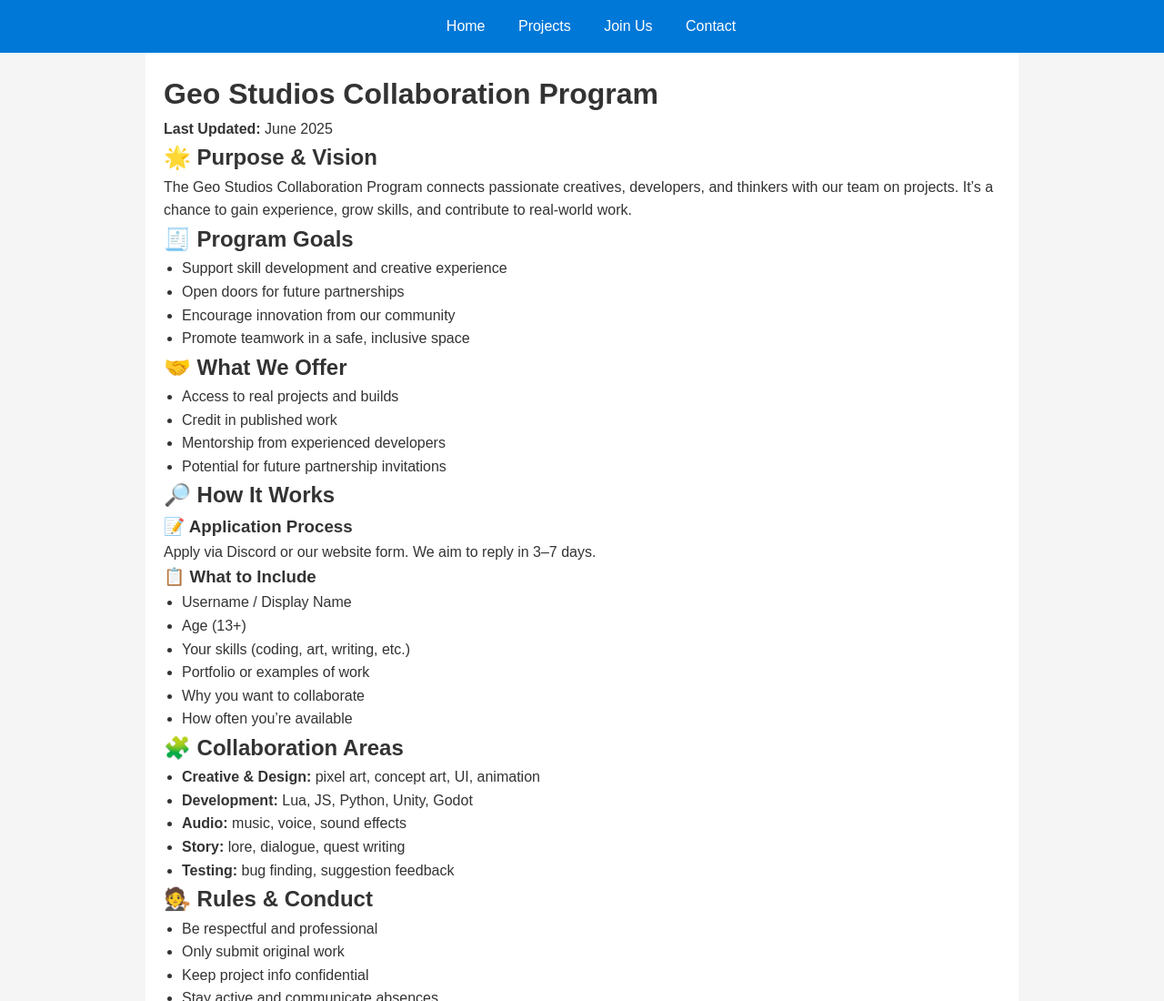
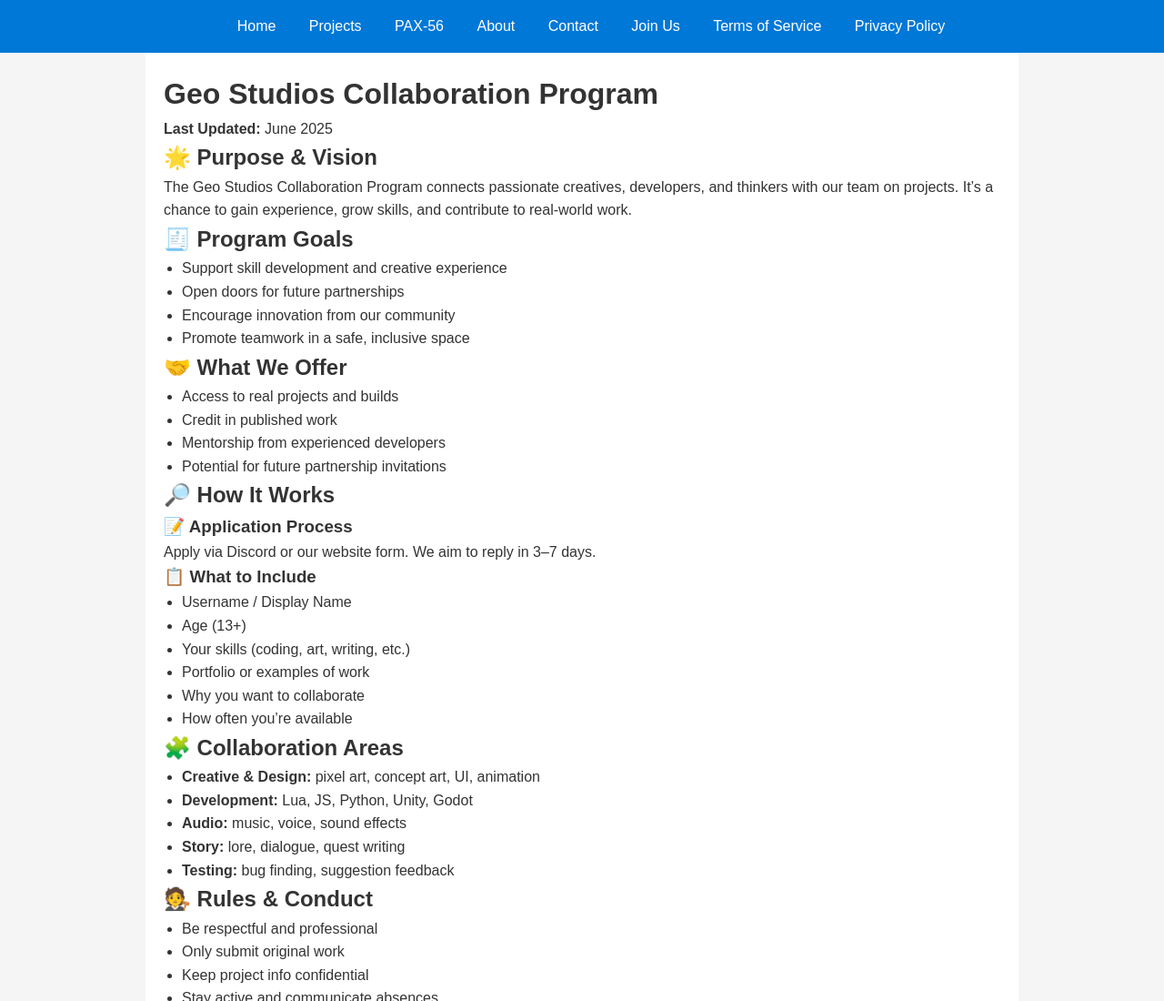
Before and after one commit to geo-interactive-DEV/Web, a plain HTML site: page Collaboration.html in a window 1280 px wide. Shown: the top 1100 px of the page at 91% size. Drawn offline with Linux system fonts and the light colour scheme.

Commit message:
Update Collaboration.html

```diff
--- a/Collaboration.html
+++ b/Collaboration.html
@@ -70,10 +70,15 @@ nav a {
     <ul>
       <li><a href="index.html">Home</a></li>
       <li><a href="projects.html">Projects</a></li>
+      <li><a href="pax56.html">PAX-56</a></li>
+      <li><a href="about.html">About</a></li>
+      <li><a href="contact.html">Contact</a></li>
       <li><a href="join.html">Join Us</a></li>
-    <li><a href="contact.html">Contact</a></li>
+      <li><a href="terms.html">Terms of Service</a></li>
+      <li><a href="privacy.html">Privacy Policy</a></li>
     </ul>
   </nav>
+
 
 <div class="container">
   <h1>Geo Studios Collaboration Program</h1>
```
Lines whose indentation alone changed are shown as unchanged.
